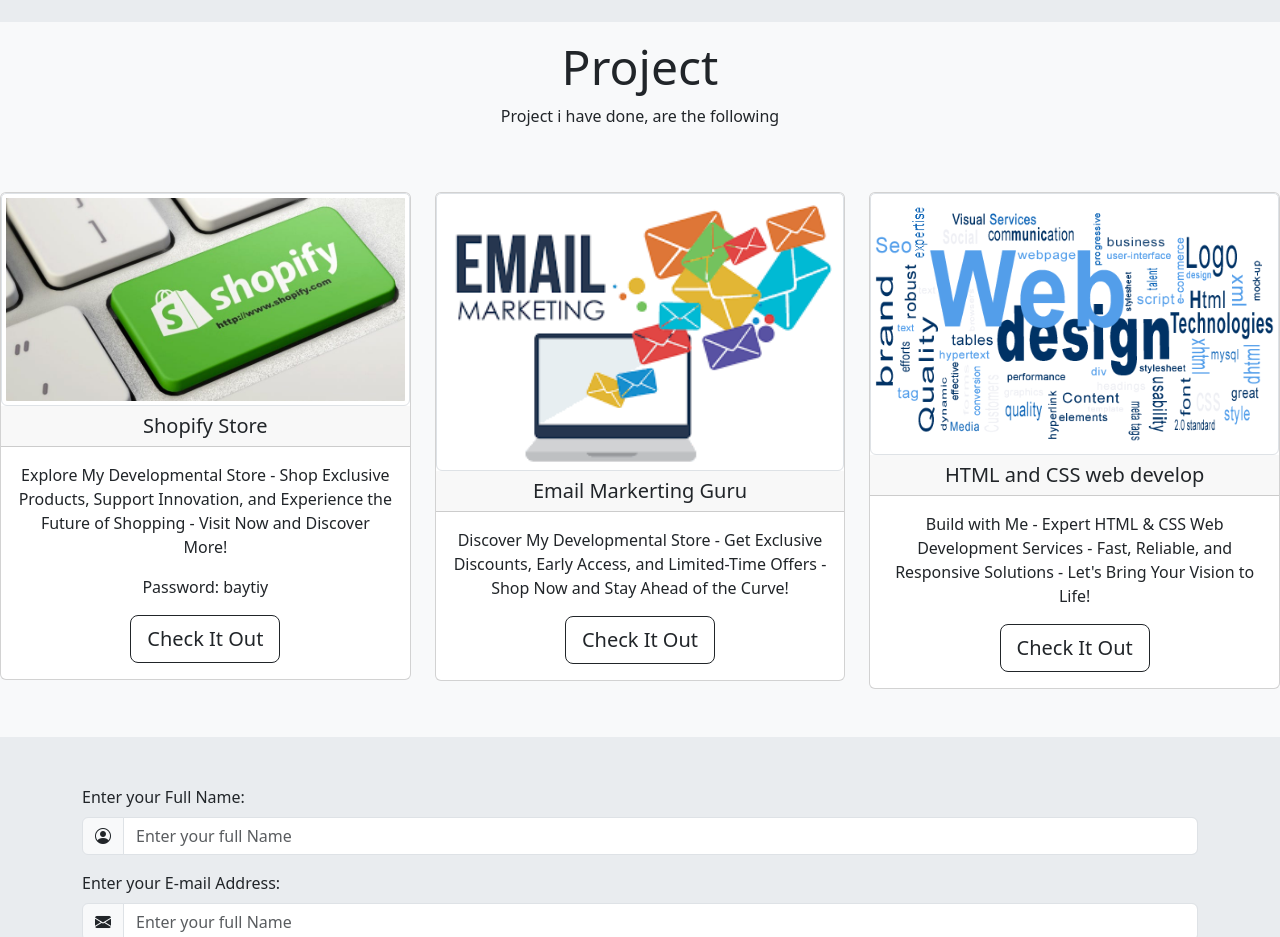
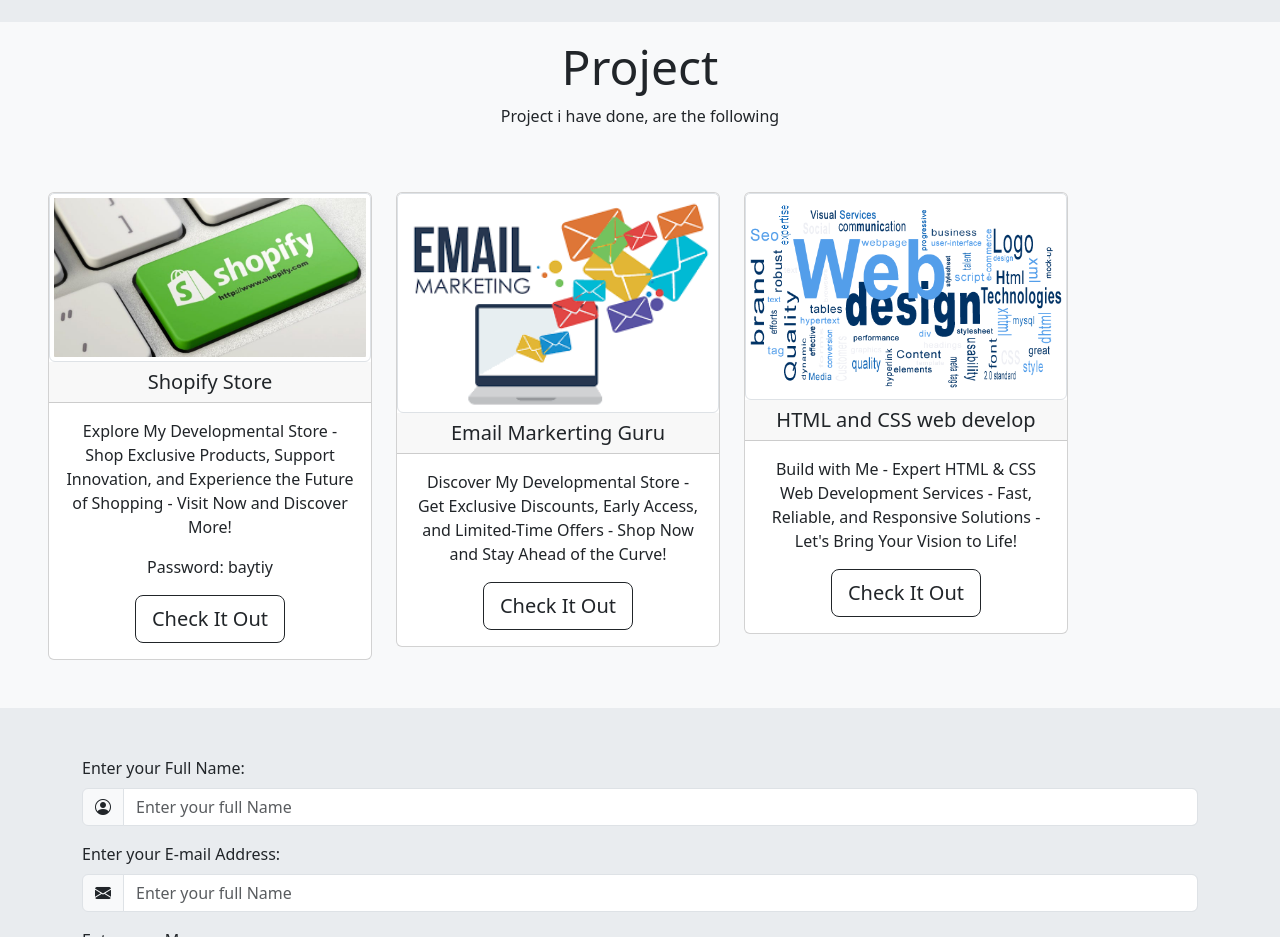
Before and after one commit to Ayomide-Philip/portfolio-website, a plain HTML site: page index.html in a window 1280 px wide. Shown: the part 2080-3017 px from the top of the page. Drawn offline with nearby package versions, Linux system fonts and the light colour scheme.

Commit message:
Update index.html
updating my meta tag

```diff
--- a/index.html
+++ b/index.html
@@ -4,9 +4,10 @@
         <meta charset="utf-8">
         <meta http-equiv="X-UA-Compatible" content="IE=edge">
         <title>Ayomide Philip Portfolio</title>
-        <meta name="description" content="">
+        <meta name="description" content="This a my portfolio which talks about the skills i have and offer.">
         <meta name="viewport" content="width=device-width, initial-scale=1">
         <link rel="shortcut icon" href="images.ico" type="image/x-icon">
+        <meta property="og:image" content="images.ico">
         <link href="https://cdn.jsdelivr.net/npm/bootstrap@5.3.3/dist/css/bootstrap.min.css" rel="stylesheet" integrity="sha384-QWTKZyjpPEjISv5WaRU9OFeRpok6YctnYmDr5pNlyT2bRjXh0JMhjY6hW+ALEwIH" crossorigin="anonymous">
         <link rel="stylesheet" href="https://cdn.jsdelivr.net/npm/bootstrap-icons@1.11.3/font/bootstrap-icons.min.css">
     </head>
@@ -187,7 +188,7 @@
       <section class=" align-content-center justify-content-center text-center bg-body-tertiary" id="project">
         <h5 class="display-5 pt-3">Project</h5>
         <p>Project i have done, are the following</p>
-      <div class="row row-cols-2 row-cols-md-3 py-5 g-4 justify-content-center">
+      <div class="row container-lg px-5 row-cols-2 row-cols-md-3 py-5 justify-content-center">
         <div class="col">
           <div class="card">
             <img src="1_qavYm1Z_bP3Vi4sDgrX4Lw.jpg" class="card-img-top img-fluid img-thumbnail w-200 h-200" alt="Shopify">
```
